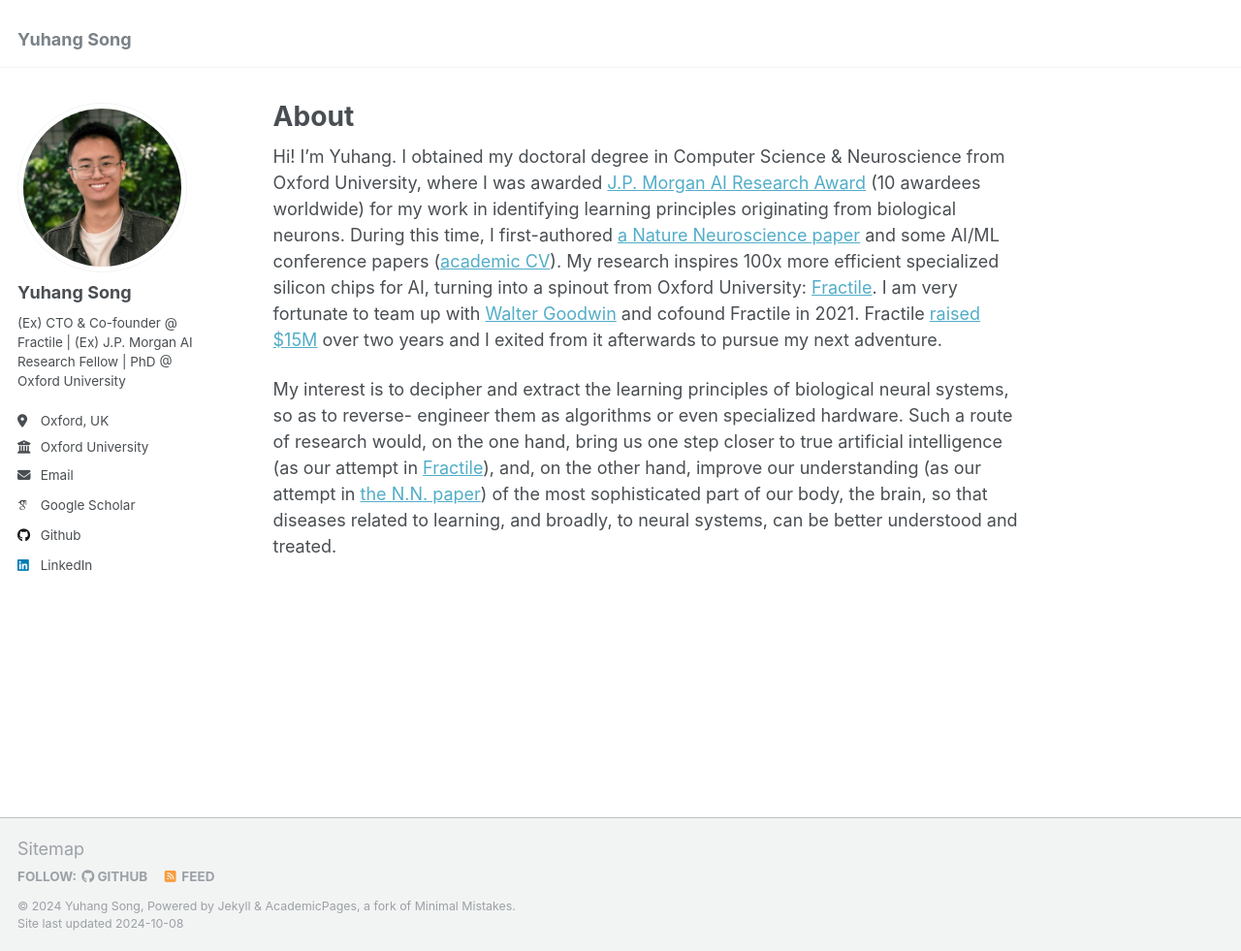
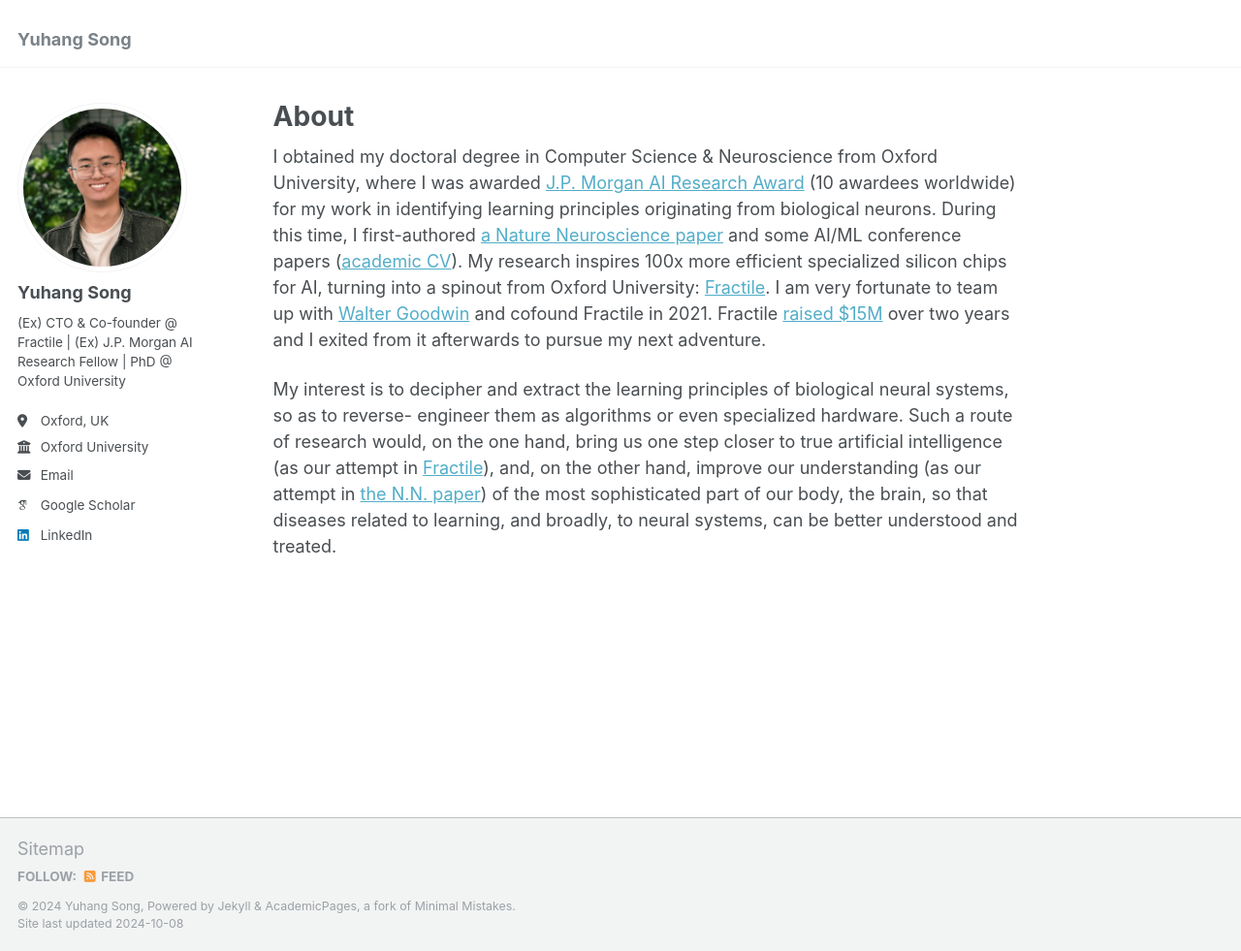
Before and after one commit to YuhangSong/YuhangSong.github.io, a Jekyll site: the page built from _pages/about.md, in a window 1280 px wide and 981 px high. Shown: the whole window at 97% size. Built offline with Jekyll 4.4.1, drawn with Linux system fonts in a browser that asks for light colours; some web fonts are replaced.

Commit message:
update _config.yml and about.md

```diff
--- a/_config.yml
+++ b/_config.yml
@@ -43,7 +43,7 @@
   bitbucket        : # Username - Update with your username on the site
   codepen          : # Username
   dribbble         : # Username
-  github           : "yuhangsong"
+  github           : # Username
   kaggle           : # Username
   stackoverflow    : # User number or user number and name (i.e., use "1" or "1/jeff-atwood")
 
--- a/_pages/about.md
+++ b/_pages/about.md
@@ -7,7 +7,7 @@
   - /about.html
 ---
 
-Hi! I’m Yuhang. I obtained my doctoral degree in Computer Science & Neuroscience from Oxford University, where I was awarded [J.P. Morgan AI Research Award](https://www.jpmorgan.com/technology/artificial-intelligence/research-awards) (10 awardees worldwide) for my work in identifying learning principles originating from biological neurons. During this time, I first-authored [a Nature Neuroscience paper](https://www.nature.com/articles/s41593-023-01514-1) and some AI/ML conference papers ([academic CV](http://yuhangsong.github.io/files/Curriculum_Vitae.pdf)). My research inspires 100x more efficient specialized silicon chips for AI, turning into a spinout from Oxford University: [Fractile](https://www.fractile.ai/). I am very fortunate to team up with [Walter Goodwin](https://www.linkedin.com/in/walter-goodwin/) and cofound Fractile in 2021. Fractile [raised $15M](https://fortune.com/2024/07/26/fractile-ai-chip-startup-nvidia-15-million-funding-seed-round/) over two years and I exited from it afterwards to pursue my next adventure.
+I obtained my doctoral degree in Computer Science & Neuroscience from Oxford University, where I was awarded [J.P. Morgan AI Research Award](https://www.jpmorgan.com/technology/artificial-intelligence/research-awards) (10 awardees worldwide) for my work in identifying learning principles originating from biological neurons. During this time, I first-authored [a Nature Neuroscience paper](https://www.nature.com/articles/s41593-023-01514-1) and some AI/ML conference papers ([academic CV](http://yuhangsong.github.io/files/Curriculum_Vitae.pdf)). My research inspires 100x more efficient specialized silicon chips for AI, turning into a spinout from Oxford University: [Fractile](https://www.fractile.ai/). I am very fortunate to team up with [Walter Goodwin](https://www.linkedin.com/in/walter-goodwin/) and cofound Fractile in 2021. Fractile [raised $15M](https://fortune.com/2024/07/26/fractile-ai-chip-startup-nvidia-15-million-funding-seed-round/) over two years and I exited from it afterwards to pursue my next adventure.
 
 My interest is to decipher and extract the learning principles of biological neural systems, so as to reverse-
 engineer them as algorithms or even specialized hardware. Such a route of research would, on the one hand,
```
